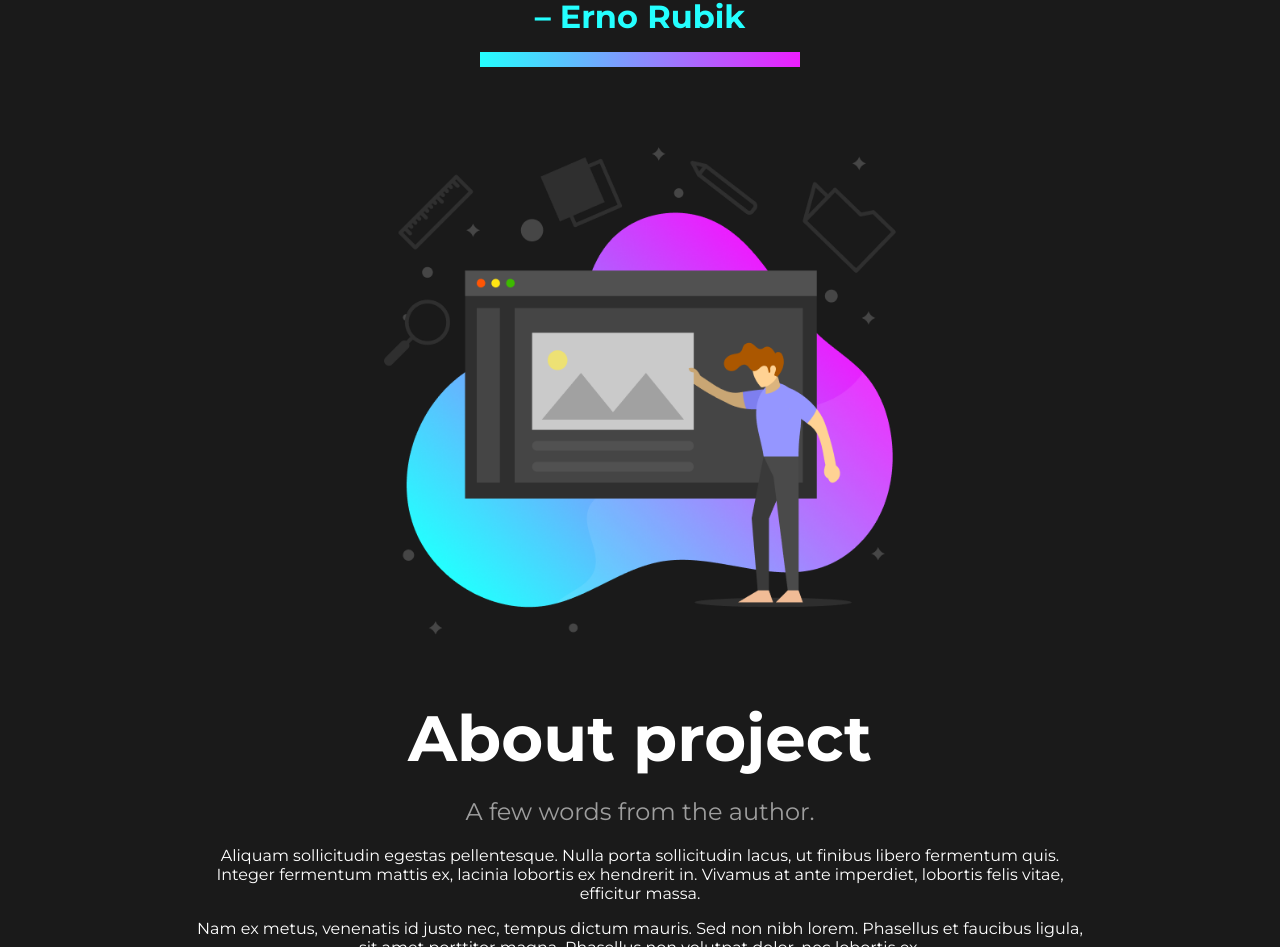
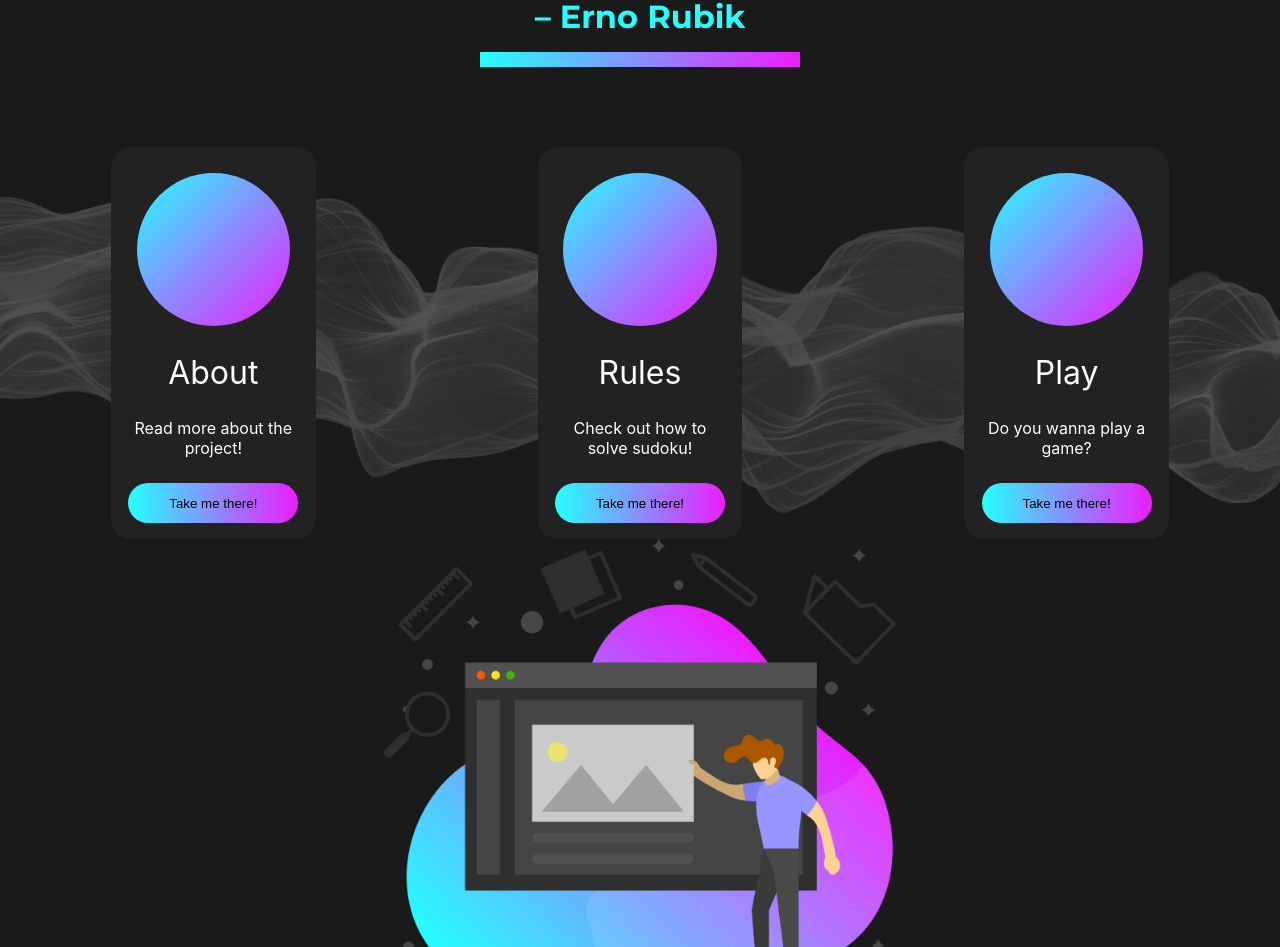
Before and after one commit to NikolSkvarilova/sudoku, a React (Create React App) app in the folder app/: page / in a window 1280 px wide. Shown: the part 966-1913 px from the top of the page. Built offline with nearby package versions, Linux system fonts and the light colour scheme.

Commit message:
Added cards

```diff
--- a/app/src/App.js
+++ b/app/src/App.js
@@ -34,6 +34,23 @@ function App() {
           author="Erno Rubik"
         />
 
+        <section className="cards-container">
+          <Card
+            heading="About"
+            sub_text="Read more about the project!"
+          />
+
+          <Card
+            heading="Rules"
+            sub_text="Check out how to solve sudoku!"
+          />
+
+          <Card
+            heading="Play"
+            sub_text="Do you wanna play a game?"
+          />
+        </section>
+
         <TextSection
           title="About project"
           sub_title="A few words from the author."
```
